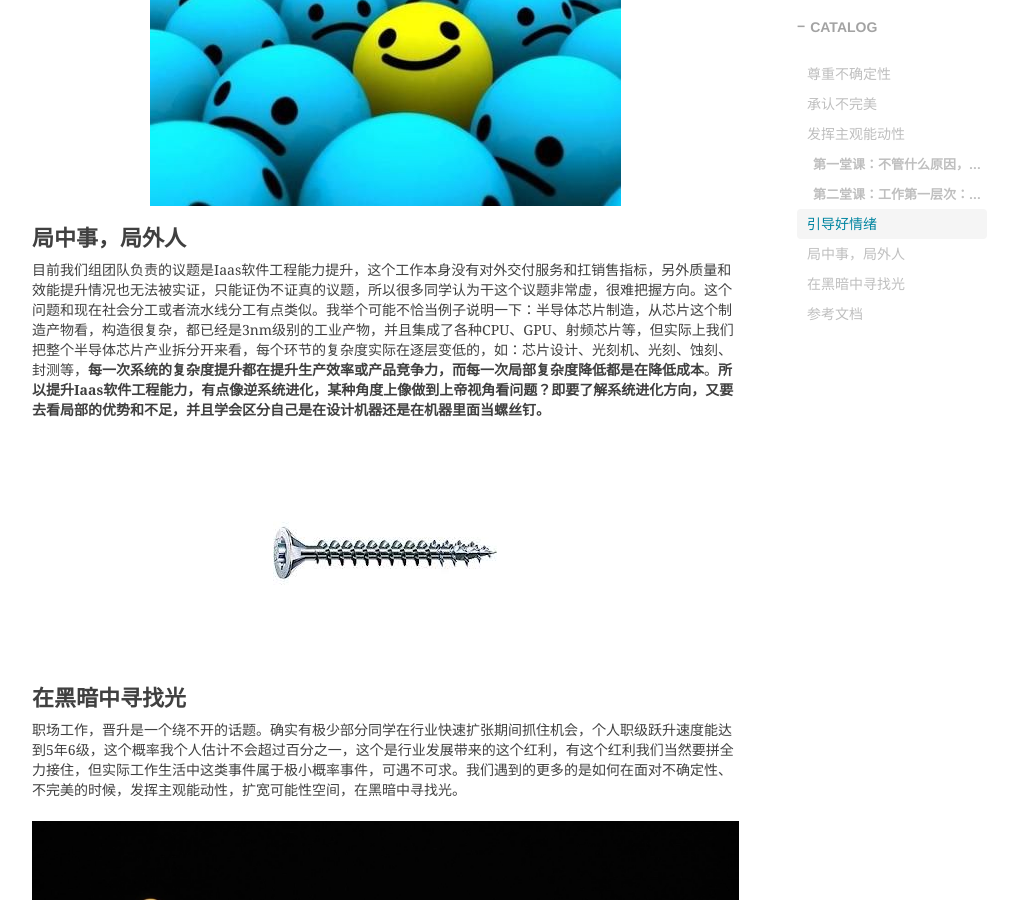
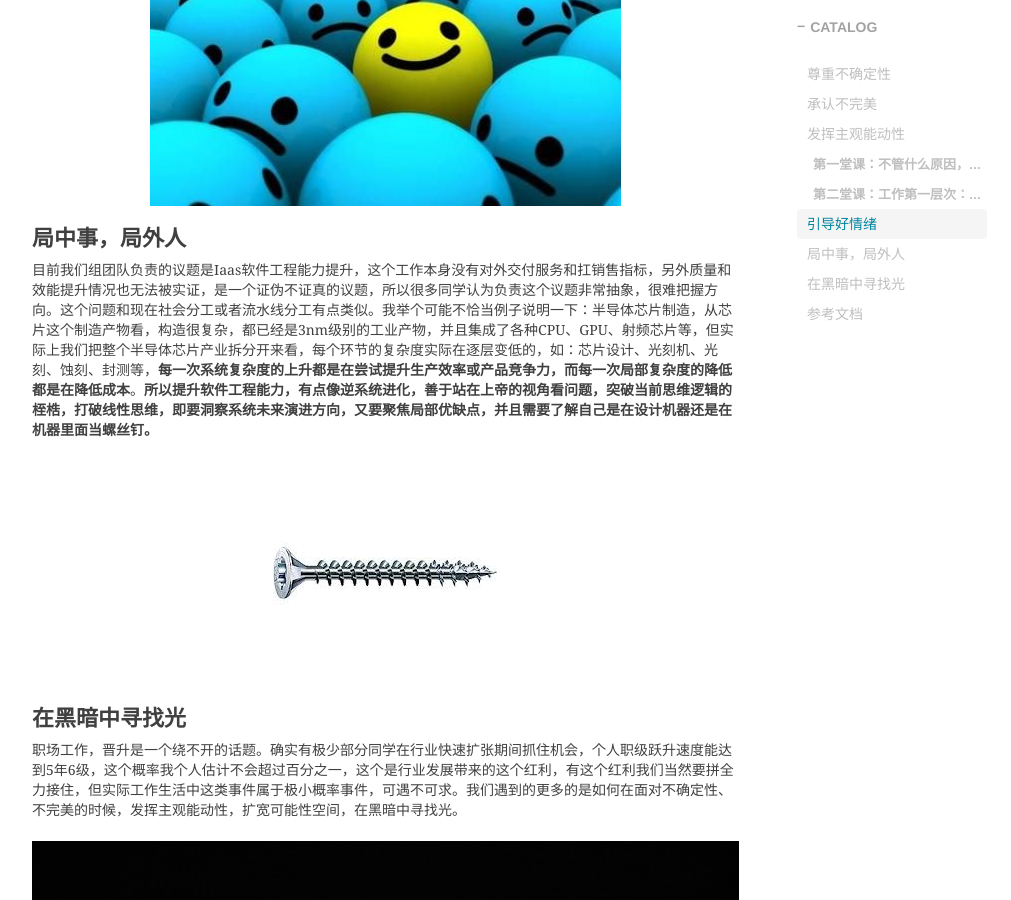
Before and after one commit to shihai1991/shihai1991.github.io, a Jekyll site: the page built from _posts/2023-10-30-在菊厂八年的那些人那些事.md, in a window 1280 px wide and 900 px high, scrolled down 4652 px. Shown: the whole window, without its empty margins (233-1244 px from the left). Built offline with Jekyll 4.4.1, drawn with Linux system fonts in a browser that asks for light colours; nearby versions of some CDN libraries; comment, search, counter and statistics services are not loaded.

Commit message:
Update 2023-10-30-在菊厂八年的那些人那些事.md

```diff
--- a/_posts/2023-10-30-在菊厂八年的那些人那些事.md
+++ b/_posts/2023-10-30-在菊厂八年的那些人那些事.md
@@ -54,7 +54,7 @@ time: '2023.10.30 12:27:00'
 ![情绪 侵删]({{site.baseurl}}/img/2024/Q1/20240102-情绪.jpg)
 
 # 局中事，局外人
-目前我们组团队负责的议题是Iaas软件工程能力提升，这个工作本身没有对外交付服务和扛销售指标，另外质量和效能提升情况也无法被实证，只能证伪不证真的议题，所以很多同学认为干这个议题非常虚，很难把握方向。这个问题和现在社会分工或者流水线分工有点类似。我举个可能不恰当例子说明一下：半导体芯片制造，从芯片这个制造产物看，构造很复杂，都已经是3nm级别的工业产物，并且集成了各种CPU、GPU、射频芯片等，但实际上我们把整个半导体芯片产业拆分开来看，每个环节的复杂度实际在逐层变低的，如：芯片设计、光刻机、光刻、蚀刻、封测等，**每一次系统的复杂度提升都在提升生产效率或产品竞争力，而每一次局部复杂度降低都是在降低成本**。**所以提升Iaas软件工程能力，有点像逆系统进化，某种角度上像做到上帝视角看问题？即要了解系统进化方向，又要去看局部的优势和不足，并且学会区分自己是在设计机器还是在机器里面当螺丝钉。**
+目前我们组团队负责的议题是Iaas软件工程能力提升，这个工作本身没有对外交付服务和扛销售指标，另外质量和效能提升情况也无法被实证，是一个证伪不证真的议题，所以很多同学认为负责这个议题非常抽象，很难把握方向。这个问题和现在社会分工或者流水线分工有点类似。我举个可能不恰当例子说明一下：半导体芯片制造，从芯片这个制造产物看，构造很复杂，都已经是3nm级别的工业产物，并且集成了各种CPU、GPU、射频芯片等，但实际上我们把整个半导体芯片产业拆分开来看，每个环节的复杂度实际在逐层变低的，如：芯片设计、光刻机、光刻、蚀刻、封测等，**每一次系统复杂度的上升都是在尝试提升生产效率或产品竞争力，而每一次局部复杂度的降低都是在降低成本**。**所以提升软件工程能力，有点像逆系统进化，善于站在上帝的视角看问题，突破当前思维逻辑的桎梏，打破线性思维，即要洞察系统未来演进方向，又要聚焦局部优缺点，并且需要了解自己是在设计机器还是在机器里面当螺丝钉。**
 ![情绪 侵删]({{site.baseurl}}/img/2024/Q1/20240102-螺丝钉.jfif)
 
 # 在黑暗中寻找光
```
